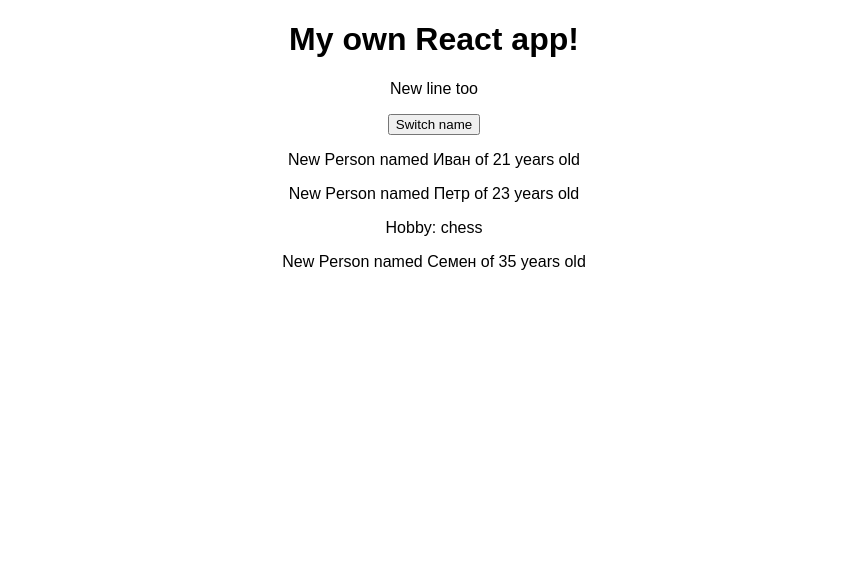
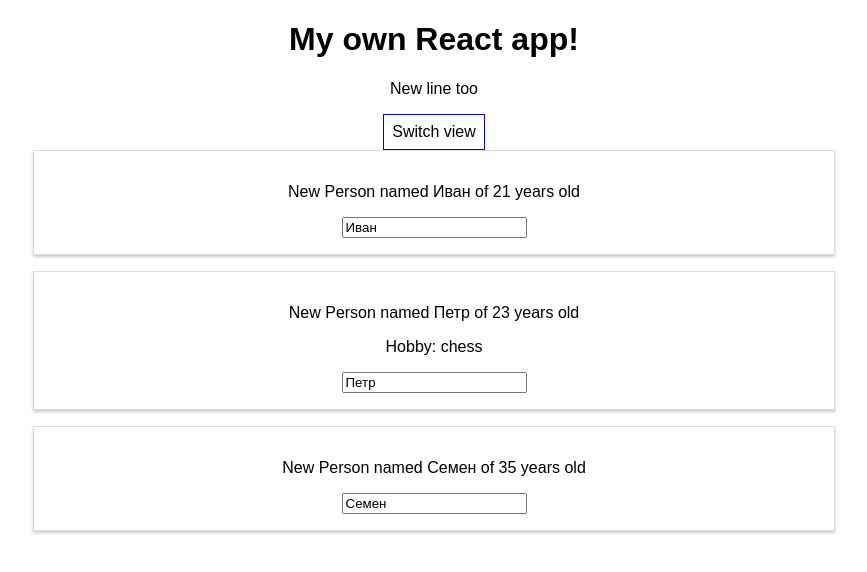
Before and after one commit to shtasi/react-lessons-one, a React (Create React App) app: page / in a window 1280 px wide. Shown: the top 572 px of the page, without its empty margins (206-1073 px from the left). Built offline with nearby package versions, Linux system fonts and the light colour scheme.

Commit message:
lesson 55

```diff
--- a/src/App.jsx
+++ b/src/App.jsx
@@ -8,28 +8,71 @@
       {name: 'Иван', age: 21},
       {name: 'Петр', age: 23},
       {name: 'Семен', age: 35}
-    ]
+    ],
+    showPersons: true
   };
 
-  switchNameHandler = () => {
+  switchNameHandler = (newName) => {
     this.setState({
       persons: [
-        {name: 'Ivan', age: 21},
-        {name: 'Петр', age: 23},
-        {name: 'Семен', age: 35}
+        {name: newName, age: 121},
+        {name: 'Петр', age: 123},
+        {name: 'Семен', age: 135}
       ]
     });
   };
 
+  nameChangedHandler = (event) => {
+    this.setState({
+      persons: [
+        {name: 'Иван', age: 121},
+        {name: event.target.value, age: 123},
+        {name: 'Семен', age: 135}
+      ]
+    });
+  };
+
+  togglePersonsHandler = () => {
+    const doesShow = this.state.showPersons;
+    this.setState({showPersons: !doesShow});
+  }
+
   render() {
+    const btnStyle = {
+      backgroundColor: 'white',
+      font: 'inherit',
+      border: '1px solid blue',
+      padding: '8px',
+      cursor: 'pointer'
+    };
+
+    let personsList = null;
+    if (this.state.showPersons) {
+      personsList = (
+        <div>
+        <Person
+          name={this.state.persons[0].name}
+          age={this.state.persons[0].age}/>
+        <Person
+          name={this.state.persons[1].name}
+          age={this.state.persons[1].age}
+          changed={this.nameChangedHandler}>
+            Hobby: chess
+        </Person>
+        <Person
+          name={this.state.persons[2].name}
+          age={this.state.persons[2].age}/>
+      </div>
+      );}
+
     return (
       <div className="App">
         <h1>My own React app!</h1>
         <p>New line too</p>
-        <button onClick={this.switchNameHandler}>Switch name</button>
-        <Person name={this.state.persons[0].name} age={this.state.persons[0].age}/>
-        <Person name={this.state.persons[1].name} age={this.state.persons[1].age}> Hobby: chess </Person>
-        <Person name={this.state.persons[2].name} age={this.state.persons[2].age}/>
+        <button style={btnStyle} onClick={this.togglePersonsHandler}>
+          Switch view
+        </button>
+        {personsList}
       </div>
     );
     // return React.createElement('div', {className: 'App'}, React.createElement('h1', null, 'New Method Creation'));
--- /dev/null
+++ b/src/Person/Person.css
@@ -0,0 +1,10 @@
+.Person
+{
+    width: 60%;
+    margin: auto;
+    border: 1px solid #ddd;
+    box-shadow: 0 2px 3px #ccc;
+    padding: 16px;
+    margin-bottom: 16px;;
+    text-align: center;;
+}
--- a/src/Person/Person.jsx
+++ b/src/Person/Person.jsx
@@ -1,10 +1,12 @@
 import React from 'react';
+import './Person.css';
 
 const person = (props) => {
     return (
-        <div>
-            <p>New Person named {props.name} of {props.age} years old</p>
+        <div className="Person">
+            <p onClick={props.click}>New Person named {props.name} of {props.age} years old</p>
             <p>{props.children}</p>
+            <input type="text" onChange={props.changed} value={props.name} />
         </div>
     )
 }
```
